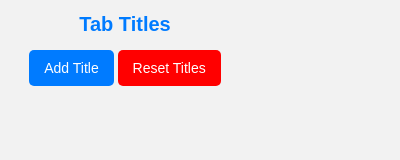
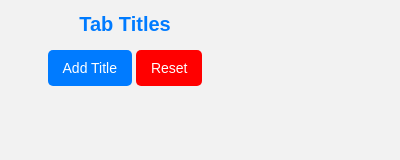
Before and after one commit to EAGLEARCHER/Chrome-Title-Project, a browser extension: page popup/popup.html in a window 400 px wide. Drawn offline with Linux system fonts and the light colour scheme.

Commit message:
refractoring the code

```diff
--- a/popup/popup.html
+++ b/popup/popup.html
@@ -11,7 +11,7 @@
       <h1>Tab Titles</h1>
       <div>
         <button class="pickbtn">Add Title</button>
-        <button id="reset-button">Reset Titles</button>
+        <button id="reset-button">Reset</button>
       </div>
       <div class="showTitle"></div>
     </div>
```
